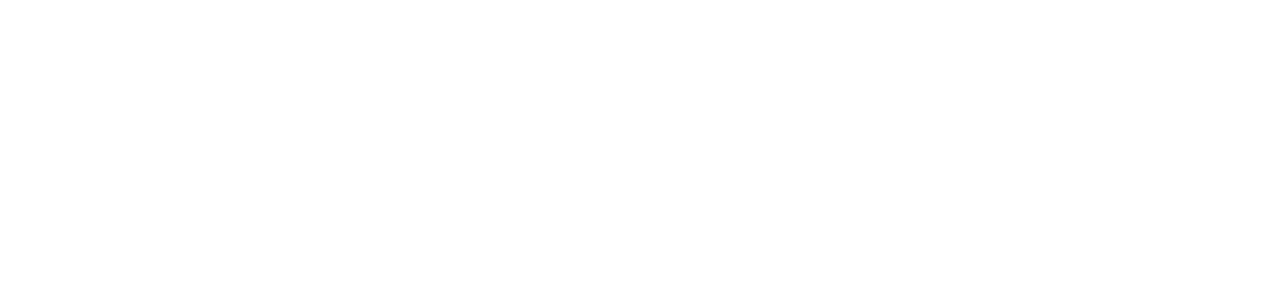
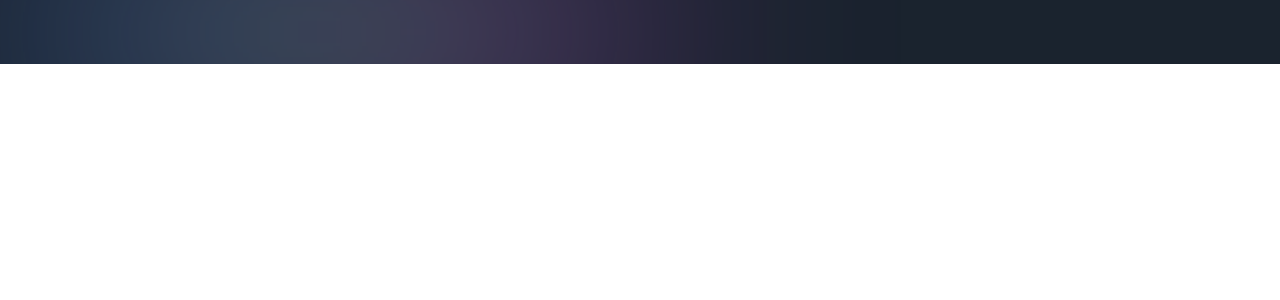
Before and after one commit to splendorgg/metakawa, a Next.js app: page / in a window 1280 px wide. Shown: the top 300 px of the page. Built offline with nearby package versions, Linux system fonts and the light colour scheme.

Commit message:
navbar starter

```diff
--- a/app/page.js
+++ b/app/page.js
@@ -1,10 +1,11 @@
-
+import Navbar from '@/components/Navbar';
+import '@/styles/globals.css'
 export default function Home() {
   return (
-    <>
+    <div className='bg-primary-black overflow-hidden'>
+      <Navbar />
 
-
-    </>
+    </div>
 
   );
 }
--- /dev/null
+++ b/components/Navbar.jsx
@@ -0,0 +1,14 @@
+'use client'
+import React from 'react'
+import { motion } from 'framer-motion'
+import { navVariants } from '@/utils/motion'
+import styles from '@/styles'
+const Navbar = () => {
+    return (
+        <motion.nav variants={navVariants} initial='hidden' whileInView='show' className={`${styles.xPaddings} py-8 relative`} >
+            <div className='absolute w-[50%] inset-0 gradient-01' />
+        </motion.nav>
+    )
+}
+
+export default Navbar
--- a/tailwind.config.mjs
+++ b/tailwind.config.mjs
@@ -1,5 +1,4 @@
-/** @type {import('tailwindcss').Config} */
-module.exports = {
+const tailwindConfig = {
   content: [
     './app/**/*.{html,js,jsx}',
     './components/**/*.{html,js,jsx}',
@@ -20,3 +19,5 @@
   },
   plugins: [],
 };
+
+export default tailwindConfig;
```
Also changed, not shown: components/index.js (deleted, +0 -18 lines), package.json (+6 -5 lines), constants/index.js (indentation only), styles/index.js (indentation only), 1 other file (tests, documents, lock files or other folders).
